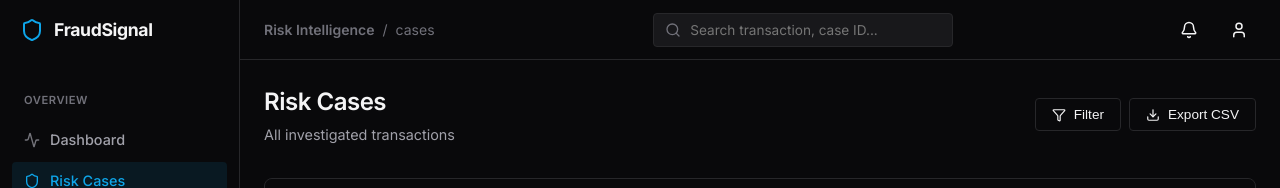
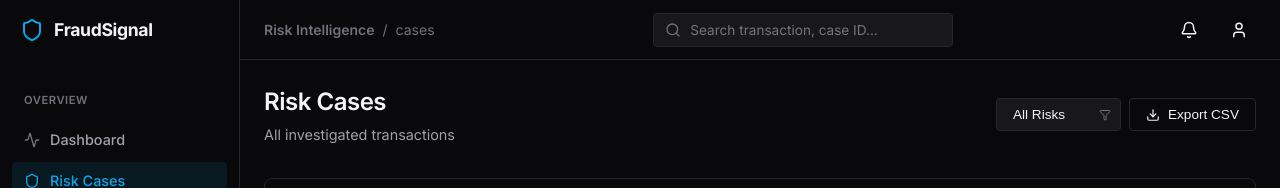
Before and after one commit to AkashSingh040/FRAUDSIGNAL, a React app in the folder frontend/: page /cases in a window 1280 px wide. Shown: the top 188 px of the page. Built offline with nearby package versions, Linux system fonts and the light colour scheme; no server answers; the HTML template or start-up script is replaced by a standard one.

Commit message:
Download transaction csv and filter option added

```diff
--- a/frontend/src/pages/RiskCases.jsx
+++ b/frontend/src/pages/RiskCases.jsx
@@ -7,6 +7,7 @@ const RiskCases = () => {
   const [cases, setCases] = useState([]);
   const [loading, setLoading] = useState(true);
   const [searchTerm, setSearchTerm] = useState("");
+  const [filterLevel, setFilterLevel] = useState("ALL");
 
   useEffect(() => {
     casesApi.list()
@@ -37,10 +38,49 @@ const RiskCases = () => {
     return new Intl.NumberFormat('en-IN', { style: 'currency', currency: 'INR', maximumFractionDigits: 0 }).format(amount || 0);
   };
 
-  const filteredCases = cases.filter(c =>
-    c.case_id.toLowerCase().includes(searchTerm.toLowerCase()) ||
-    (c.transaction_id && c.transaction_id.toLowerCase().includes(searchTerm.toLowerCase()))
-  );
+  const filteredCases = cases.filter(c => {
+    const matchesSearch = c.case_id.toLowerCase().includes(searchTerm.toLowerCase()) ||
+                          (c.transaction_id && c.transaction_id.toLowerCase().includes(searchTerm.toLowerCase()));
+
+    let matchesFilter = true;
+    if (filterLevel === 'HIGH') matchesFilter = c.risk_score >= 70;
+    else if (filterLevel === 'MEDIUM') matchesFilter = c.risk_score >= 30 && c.risk_score < 70;
+    else if (filterLevel === 'LOW') matchesFilter = c.risk_score < 30;
+
+    return matchesSearch && matchesFilter;
+  });
+
+  const handleExportCSV = () => {
+    if (filteredCases.length === 0) return;
+
+    const headers = ['Case ID', 'Transaction ID', 'Risk Score', 'Risk Level', 'Status', 'Amount', 'Time'];
+    const csvRows = [headers.join(',')];
+
+    filteredCases.forEach(c => {
+      const amount = (c.evidence?.observed_amount || 0).toString();
+      const time = new Date(c.created_at).toISOString();
+      const riskLevel = c.risk_score >= 70 ? 'HIGH' : c.risk_score >= 30 ? 'MEDIUM' : 'LOW';
+      const row = [
+        c.case_id,
+        c.transaction_id || '',
+        c.risk_score,
+        riskLevel,
+        c.status,
+        amount,
+        time
+      ];
+      csvRows.push(row.join(','));
+    });
+
+    const csvContent = "data:text/csv;charset=utf-8," + csvRows.join('\n');
+    const encodedUri = encodeURI(csvContent);
+    const link = document.createElement("a");
+    link.setAttribute("href", encodedUri);
+    link.setAttribute("download", `fraudsignal_cases_${new Date().toISOString().slice(0,10)}.csv`);
+    document.body.appendChild(link);
+    link.click();
+    document.body.removeChild(link);
+  };
 
   return (
     <div className="flex-col gap-4">
@@ -49,11 +89,22 @@ const RiskCases = () => {
           <h1 className="page-title">Risk Cases</h1>
           <p className="page-subtitle">All investigated transactions</p>
         </div>
-        <div className="flex gap-2">
-          <button className="btn btn-outline text-xs">
-            <Filter size={14} /> Filter
-          </button>
-          <button className="btn btn-outline text-xs">
+        <div className="flex gap-2 items-center">
+          <div style={{ position: 'relative' }}>
+            <select
+              className="btn btn-outline text-xs"
+              value={filterLevel}
+              onChange={(e) => setFilterLevel(e.target.value)}
+              style={{ appearance: 'none', paddingRight: '28px', backgroundColor: 'var(--bg-surface)' }}
+            >
+              <option value="ALL">All Risks</option>
+              <option value="HIGH">High Risk</option>
+              <option value="MEDIUM">Medium Risk</option>
+              <option value="LOW">Low Risk</option>
+            </select>
+            <Filter size={12} style={{ position: 'absolute', right: '10px', top: '50%', transform: 'translateY(-50%)', pointerEvents: 'none', color: 'var(--text-muted)' }} />
+          </div>
+          <button className="btn btn-outline text-xs" onClick={handleExportCSV}>
             <Download size={14} /> Export CSV
           </button>
         </div>
```
